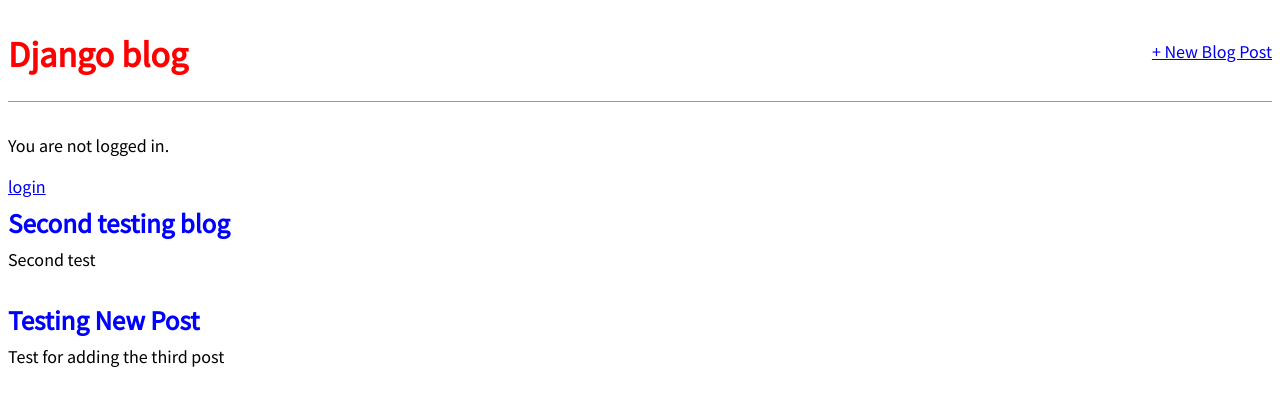
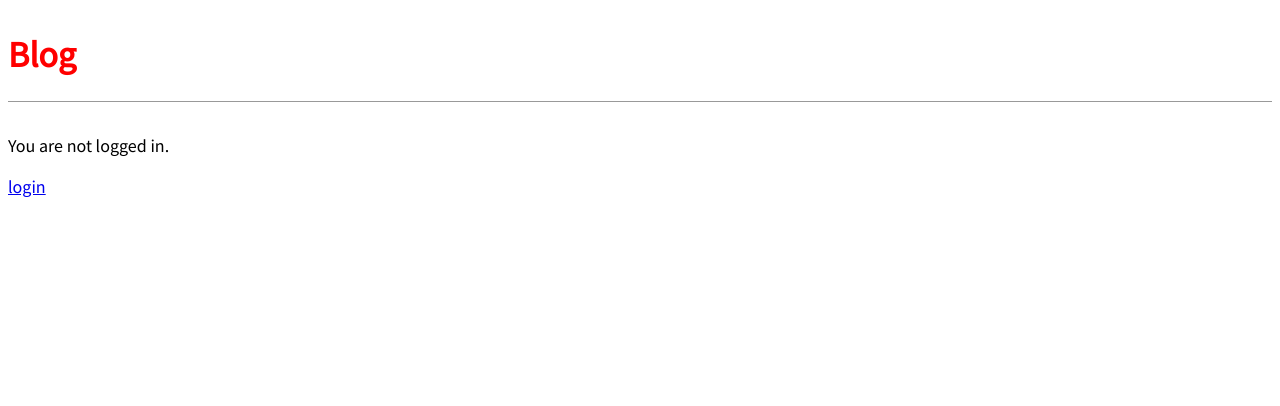
Before and after one commit to lalithkumar416/BlogApp, a Django app: page / in a window 1280 px wide. Shown: the top 406 px of the page. Run offline with Django 3.2, Linux system fonts and the light colour scheme; data comes from the database, SQL or seed files in the repository; both versions use the stored data as it was after the commit.

Commit message:
Little changes-- to be continued

```diff
--- a/blog_project/settings.py
+++ b/blog_project/settings.py
@@ -36,7 +36,6 @@ INSTALLED_APPS = [
     'django.contrib.contenttypes',
     'django.contrib.sessions',
     'django.contrib.messages',
-    'whitenoise.runserver_nostatic',
     'django.contrib.staticfiles',
     'blog',
     'accounts',
@@ -45,7 +44,6 @@ INSTALLED_APPS = [
 MIDDLEWARE = [
     'django.middleware.security.SecurityMiddleware',
     'django.contrib.sessions.middleware.SessionMiddleware',
-    'whitenoise.middleware.WhiteNoiseMiddleware',
     'django.middleware.common.CommonMiddleware',
     'django.middleware.csrf.CsrfViewMiddleware',
     'django.contrib.auth.middleware.AuthenticationMiddleware',
@@ -120,12 +118,11 @@ USE_TZ = True
 
 # Static files (CSS, JavaScript, Images)
 # https://docs.djangoproject.com/en/2.2/howto/static-files/
-STATIC_ROOT = os.path.join(BASE_DIR, 'staticfiles') # new!
+#STATIC_ROOT = os.path.join(BASE_DIR, 'staticfiles') # new!
 
 STATIC_URL = '/static/'
 STATICFILES_DIRS = [os.path.join(BASE_DIR, 'static')]
 
-STATICFILES_STORAGE = 'whitenoise.storage.CompressedManifestStaticFilesStorage'
 
 LOGIN_REDIRECT_URL = 'home'
 LOGOUT_REDIRECT_URL = 'home'
--- a/templates/base.html
+++ b/templates/base.html
@@ -2,7 +2,7 @@
 {% load static %}
 <html>
 <head>
-<title>Django blog</title>
+<title>Blog</title>
 <link href="https://fonts.googleapis.com/css?family=Source+Sans+Pro:400" rel="\
 stylesheet">
 <link rel="stylesheet" href="{% static 'css/base.css' %}">
@@ -10,15 +10,15 @@ stylesheet">
 <body>
 <header>
 <div class = "nav-left">
-	<h1><a href="/">Django blog</a></h1>
-</div>
-<div class = "nav-right">
-	<a href="{% url 'post_new' %}">+ New Blog Post</a>
+	<h1><a href="/">Blog</a></h1>
 </div>
 </header>
 {% if user.is_authenticated %}
 <p>Hi {{ user.username }}!</p>
 <p><a href="{% url 'logout' %}">logout</a></p>
+<div class = "nav-right">
+	<a href="{% url 'post_new' %}">+ New Blog Post</a>
+</div>
 {% else %}
 <p>You are not logged in.</p>
 <a href="{% url 'login' %}">login</a>
--- a/templates/home.html
+++ b/templates/home.html
@@ -1,10 +1,12 @@
 <!-- templates/home.html -->
 {% extends 'base.html' %}
 {% block content %}
+{% if user.is_authenticated %}
 {% for post in object_list %}
 <div class="post-entry">
 <h2><a href="{% url 'post_detail' post.pk %}">{{ post.title }}</a></h2>
 <p>{{ post.body }}</p>
 </div>
 {% endfor %}
+{% endif %}
 {% endblock content %}
```
Also changed, not shown: db.sqlite3.
